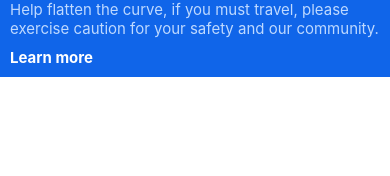
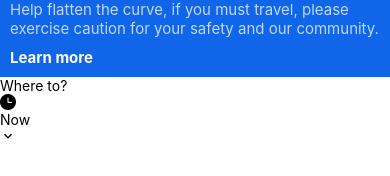
Before and after one commit to nikhilmaske-2001/Uber, a React Native app: screen / in a window 390 px wide. Shown: the part 344-520 px from the top of the page. Built offline with nearby package versions, Linux system fonts and the light colour scheme.

Commit message:
Homesearch: Structure homesearch components.

```diff
--- /dev/null
+++ b/src/components/HomeSearch/Homesearch.js
@@ -0,0 +1,21 @@
+import React, { Component } from 'react';
+import { Text, View } from 'react-native';
+
+import AntDesign from 'react-native-vector-icons/AntDesign';
+import MaterialIcons from 'react-native-vector-icons/MaterialIcons';
+
+
+const Homesearch = (props) => {
+    return (
+        <View>
+            <Text>Where to?</Text>
+            <View>
+                <AntDesign name={'clockcircle'} size={16} />
+                <Text>Now</Text>
+                <MaterialIcons name={'keyboard-arrow-down'} size={16} />
+            </View>
+        </View>
+    );
+};
+
+export default Homesearch;
--- a/src/screens/HomeScreens/Homescreen.js
+++ b/src/screens/HomeScreens/Homescreen.js
@@ -1,15 +1,16 @@
 import React from 'react';
 import { Text, View } from 'react-native';
-import Covidmessages from '../../components/CovidMessages/Covidmessages';
 
 import HomeMap from '../../components/HomeMap/Homemap';
 import CovidMessages from '../../components/CovidMessages/Covidmessages';
+import HomeSearch from '../../components/HomeSearch/Homesearch'
 
 const HomeScreen = (props) => {
     return (
         <View>
             <HomeMap />
             <CovidMessages />
+            <HomeSearch />
         </View>
     );
 };
```
Also changed, not shown: src/styles/HomeSearch.js (added, +7 -0 lines).
